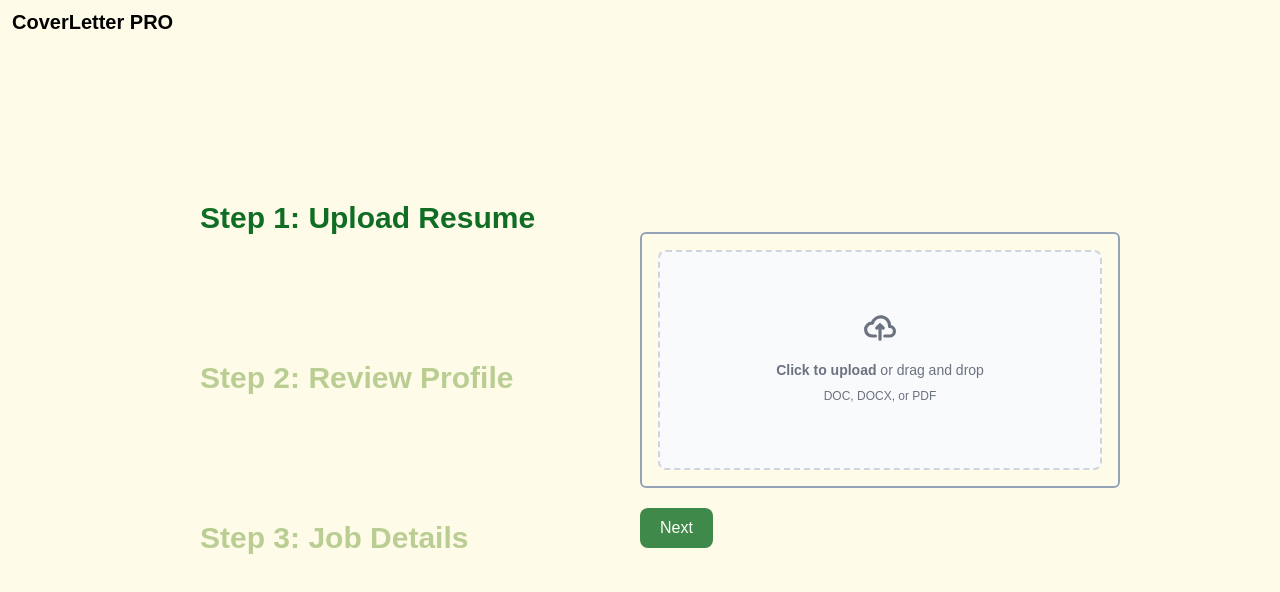
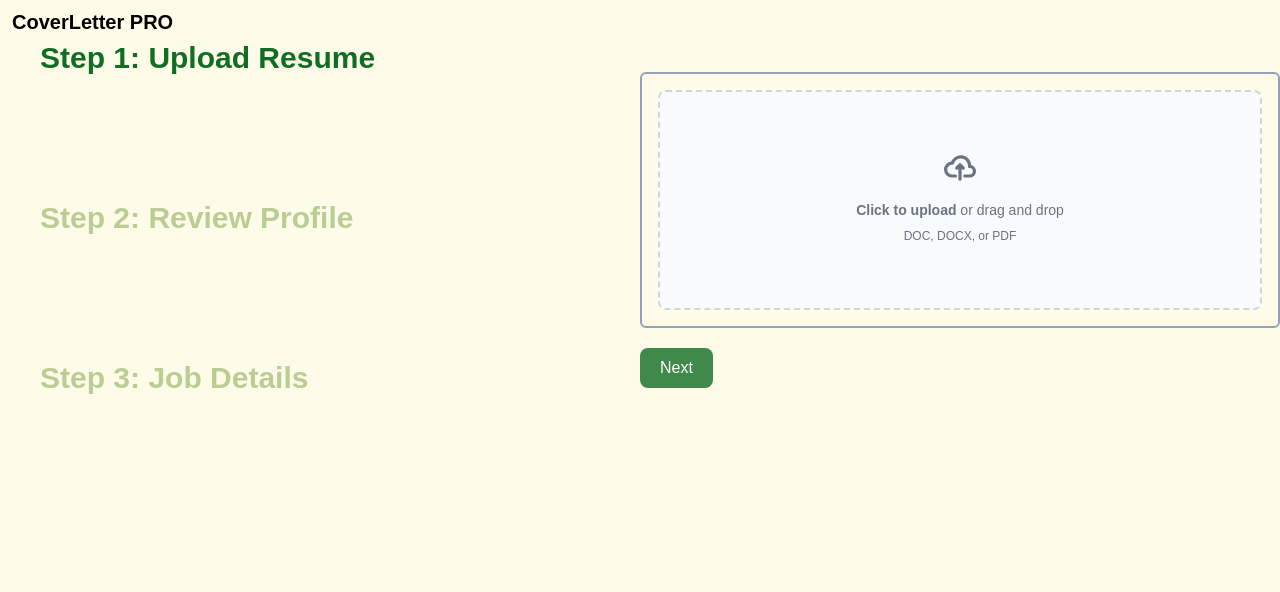
Before and after one commit to JoyceMaidd/demo, a React (Vite) app: page / in a window 1280 px wide. Shown: the top 592 px of the page. Built offline with nearby package versions, Linux system fonts and the light colour scheme.

Commit message:
Fix cover letter styling

```diff
--- a/src/components/LetterGenerate.jsx
+++ b/src/components/LetterGenerate.jsx
@@ -3,7 +3,7 @@
 const LetterGenerate = ({ letter }) => {
   return (
     <div className='flex place-content-center w-full pt-24'>
-        <textarea name="generateBox" className='block w-full h-[600px] p-4 rounded-md border-0 px-3 text-gray-900 shadow-sm ring-1 ring-inset ring-gray-300 placeholder:text-gray-400 focus:ring-2 focus:ring-inset focus:ring-indigo-600 sm:text-sm sm:leading-6 resize-none overflow-auto'>
+        <textarea name="generateBox" className='block w-[75vw] h-[75vh] p-4 rounded-md border-0 px-3 text-gray-900 shadow-sm ring-1 ring-inset ring-gray-300 placeholder:text-gray-400 focus:ring-2 focus:ring-inset focus:ring-indigo-600 sm:text-sm sm:leading-6 resize-none overflow-auto'>
           {letter}
         </textarea>
     </div>
--- a/src/pages/WorkSpace.jsx
+++ b/src/pages/WorkSpace.jsx
@@ -58,7 +58,7 @@
     }
   }
   return (
-    <div className="flex justify-center py-40 px-40">
+    <div className="flex justify-center">
       {
         currentStep < 4 && <>
           <div className="w-full">
```
